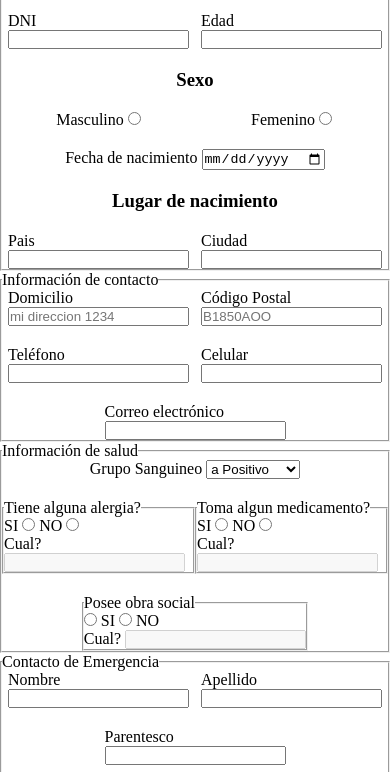
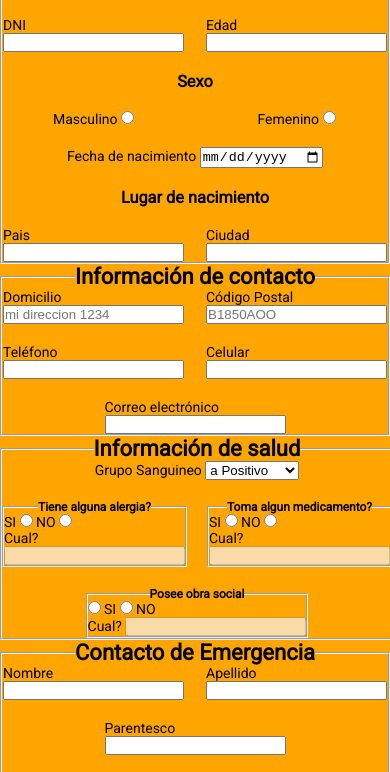
Before and after one commit to emmanuelcastro/Club-de-Basquet, a plain HTML site: page formulario.html in a window 390 px wide. Shown: the part 271-1043 px from the top of the page. Drawn offline with Linux system fonts and the light colour scheme.

Commit message:
Agregadas las reglas para dar estilo a los elementos del formulario.Tambien se agrego un media querie para pruebas

```diff
--- a/style-home.css
+++ b/style-home.css
@@ -58,6 +58,8 @@ footer {
 .grid{
   display: grid;
   row-gap: 20px;
+  column-gap: 20px;
+  align-items: stretch;
 }
 .colx2{
   grid-template-columns: 1fr 1fr;
@@ -93,3 +95,29 @@ font-family: 'Roboto', sans-serif;
 .jtfy-center{
   justify-self: center;
 }
+form{
+  font-family: 'Roboto', sans-serif;
+  font-size: 16px;
+}
+legend{
+  margin: 0 auto;
+  font-size: 22px;
+  font-weight: bold;
+}
+div>fieldset>legend{
+  font-size: 16px;
+}
+@media screen and (max-width: 400px){
+  form{
+    font-size: 14px;
+  }
+  legend{
+    font-size: 16;
+  }
+  div>fieldset>legend{
+    font-size: 12px;
+  }
+  main{
+    background-color: orange;
+  }
+}
```
